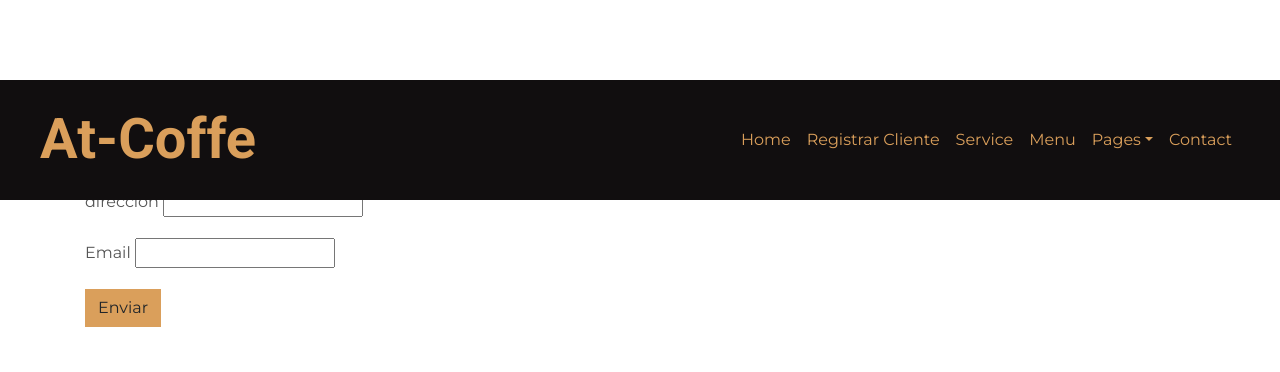
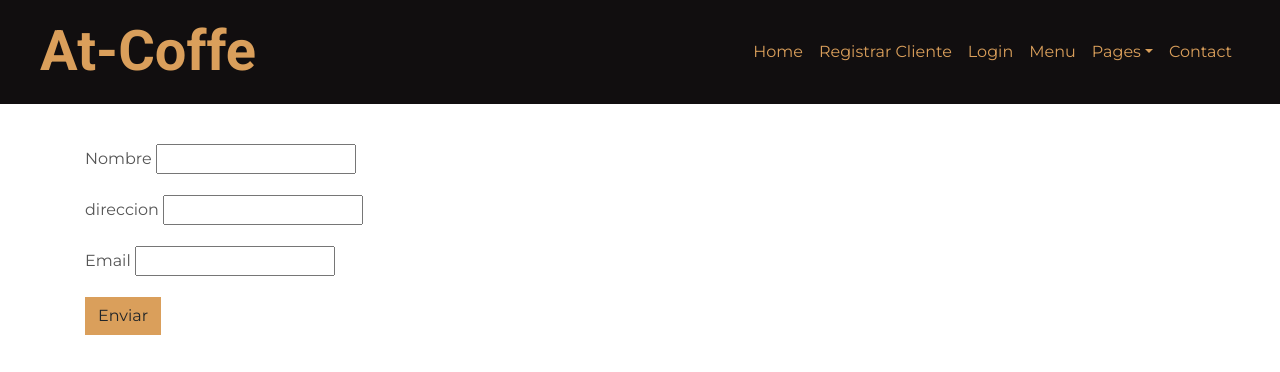
Before and after one commit to vverac/trabInd_ae3M6, a Django app: page /registroCliente/ in a window 1280 px wide. Shown: the top 372 px of the page. Run offline with Django 3.2, Linux system fonts and the light colour scheme; some libraries are stand-ins or nearby versions.

Commit message:
trabajando en login

```diff
--- a/app_ae3/forms.py
+++ b/app_ae3/forms.py
@@ -8,3 +8,8 @@ class RegistroClienteForm(forms.ModelForm):
       # fields = ['nombre','direccion','email']
       # es lo mismo estamos usando todos los datos
       fields = '__all__'
+
+class LoginForm(forms.Form):
+  # widget es para tener todas las validaciones
+  nombre = forms.CharField(widget=forms.TextInput)
+  password = forms.CharField(widget=forms.PasswordInput)
--- a/app_ae3/templates/app_ae3/base.html
+++ b/app_ae3/templates/app_ae3/base.html
@@ -31,10 +31,9 @@
 
 <body>
   <!-- Navbar Start -->
-  <div class="container-fluid p-0 nav-bar">
-    <nav class="navbar navbar-expand-lg py-3" style="
-    background-color: #110e0f; margin-bottom: '10px';
-">
+  <div class="container-fluid p-0 nav-bar ">
+    <nav class="navbar navbar-expand-lg" style="
+    background-color: #110e0f; margin-bottom: '10px';">
       <a href="index.html" class="navbar-brand px-lg-4 m-0">
         <h1 class="m-0 display-4  text-primary">At-Coffe</h1>
       </a>
@@ -44,8 +43,8 @@
       <div class="collapse navbar-collapse justify-content-between" id="navbarCollapse">
         <div class="navbar-nav ml-auto p-4">
           <a href="index.html" class="nav-item nav-link active">Home</a>
-          <a href={% url 'registroCliente' %} class="nav-item nav-link">Registrar Cliente</a>
-          <a href="service.html" class="nav-item nav-link">Service</a>
+          <a class="nav-item nav-link" href={% url 'registroCliente' %}>Registrar Cliente</a>
+          <a href={% url 'login' %} class="nav-item nav-link">Login</a>
           <a href="menu.html" class="nav-item nav-link">Menu</a>
           <div class="nav-item dropdown">
             <a href="#" class="nav-link dropdown-toggle" data-toggle="dropdown">Pages</a>
@@ -65,10 +64,10 @@
   {% block destacados %}{% endblock %}
 
   <!-- Footer Start -->
-  <footer>
-    <div class="container-fluid foot text-white mt-5 pt-5 px-0 position-relative overlay-top" style="
+  <footer style="margin-top: 60px;">
+    <div class="container-fluid foot text-white  px-0 position-relative overlay-top" style="
     background-color: #110e0f;">
-      <div class="row foot mx-0 pt-5 px-sm-3 px-lg-5 mt-4">
+      <div class="row foot mx-0 pt-5 px-sm-3 px-lg-5">
         <div class="col-lg-3 col-md-6 mb-5">
           <h4 class="text-white text-uppercase mb-4" style="letter-spacing: 3px;">Contactanos en:</h4>
           <p><i class="fa fa-map-marker-alt mr-2"></i>123 Calle, Temuco, CHILE</p>
--- /dev/null
+++ b/app_ae3/templates/app_ae3/home.html
@@ -0,0 +1,3 @@
+{% extends 'app_ae3/base.html' %} {% block contenido %}
+<h1 style="padding-top: 150px">Bienvenid@ {{user.username}}</h1>
+{% endblock %}
--- a/app_ae3/templates/app_ae3/registroCliente.html
+++ b/app_ae3/templates/app_ae3/registroCliente.html
@@ -1,7 +1,7 @@
 {% extends 'app_ae3/base.html' %} {% load static %} {% block contenido %}
 
-<h1 class="titulo mt-5" style="margin-top: 5rem!important;">Registrar Datos Cliente</h1>
-<div class="container">
+<h1 class="titulo">Registrar Datos Cliente</h1>
+<div class="container mt-5 pt-5">
   <form action="" method="POST">
     {% csrf_token %}
 
--- a/app_ae3/urls.py
+++ b/app_ae3/urls.py
@@ -7,4 +7,6 @@ urlpatterns = [
    path('', IndexView.as_view()),
    path('registroCliente/', views.formularioRegistroCliente, name='registroCliente'),
    path('success/', views.success, name='success'),
+   path('login/', views.login, name='login'),
+   path('home/', views.home, name='home'),
 ]
--- a/app_ae3/views.py
+++ b/app_ae3/views.py
@@ -1,8 +1,9 @@
 from django.shortcuts import render, redirect
 from django.views.generic import TemplateView
-from .forms import RegistroClienteForm
+from .forms import RegistroClienteForm, LoginForm
 from .models import RegistroCliente
-
+from django.contrib.auth import authenticate, login as auth_login, logout as auth_logout
+from django.http import HttpResponse
 # Create your views here.
 
 class IndexView(TemplateView):
@@ -11,6 +12,10 @@ class IndexView(TemplateView):
 def success(request):
  	#return HttpResponse('Bienvenido-Welcome')
   return render(request, 'app_ae3/success.html')
+
+def home(request):
+ 	#return HttpResponse('Bienvenido-Welcome')
+  return render(request, 'app_ae3/home.html')
 
 
 def formularioRegistroCliente(request):
@@ -26,6 +31,31 @@ def formularioRegistroCliente(request):
       else:
         print('datos invalidos')
       return redirect('/success')
-
   context={'form':form}
   return render(request, 'app_ae3/registroCliente.html', context = context)
+
+
+
+
+def login(request):
+  if request.method=='POST':
+      form=LoginForm(request.POST)
+      if form.is_valid():
+          usuario= form.cleaned_data["nombre"]
+          clave= form.cleaned_data["password"]
+          user = authenticate(request, username=usuario, password=clave)
+          # aca decimos si el usuario existe entonces hace el auth login
+          if user is not None:
+            if user.is_active:
+              auth_login(request, user)
+              # return HttpResponse('Autenticado correctamete')
+              return redirect('/home')
+            else:
+              return HttpResponse('Cuenta Deshabilitada')
+          else:
+            return HttpResponse("Login no valido")
+          # return render (request, 'aplicacion/home.html',{'user':user})
+          # si no es post el formulario va a estar vacio hasta que le demos render donde le damos el post
+  else:
+    form= LoginForm()
+    return render(request,'app_ae3/login.html',{'form':form})
```
Also changed, not shown: app_ae3/templates/app_ae3/login.html (added, +15 -0 lines), db.sqlite3.
